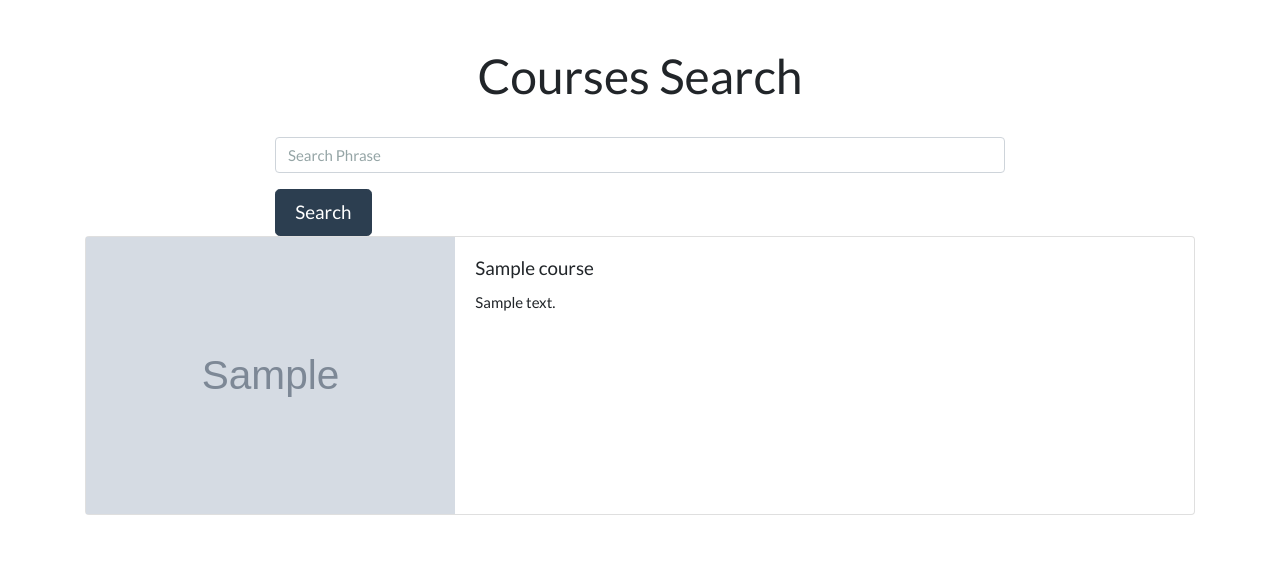
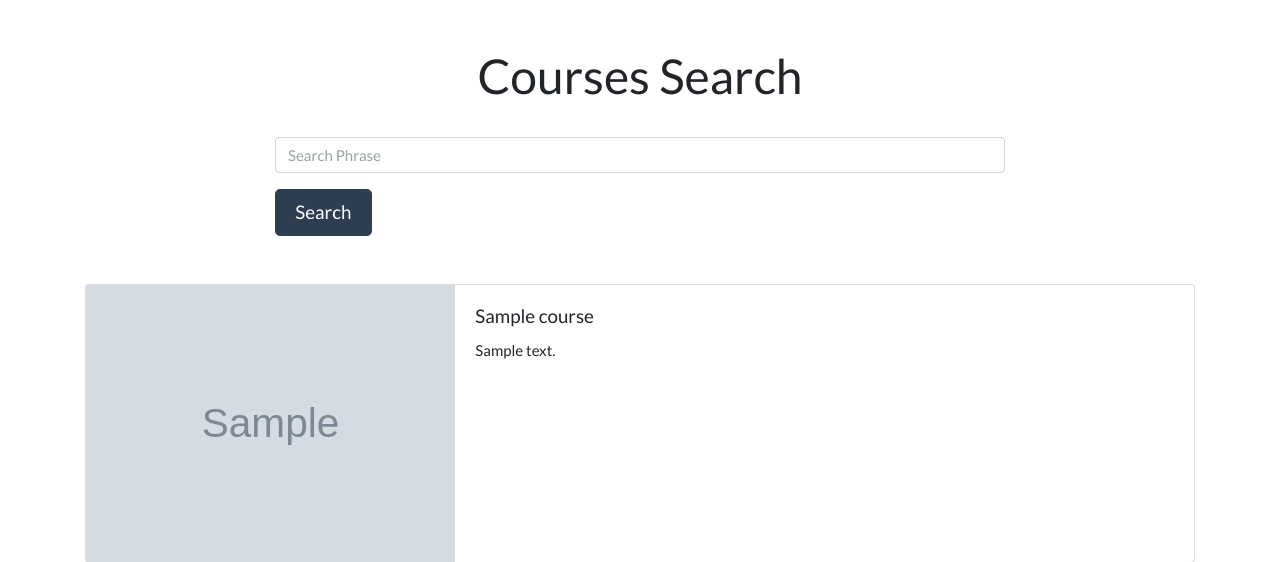
Before and after one commit to andreamartz/sb-29-capstone-1, a Flask app: template templates/courses/search.html in a window 1280 px wide. Shown: the part 71-633 px from the top of the page. Run offline with Flask 2, Linux system fonts and the light colour scheme; the template is opened without the code that fills it: values that come from a table or form of the project are taken from there, others are empty; tables that the repository leaves empty hold one stand-in row (values such as "Sample post"); grey boxes marked "Sample" are stand-in pictures; parts of the project's set-up code (start-up, migrations or seed data) failed here and were passed over.

Commit message:
Add margin below the search field and search button

```diff
--- a/templates/courses/search.html
+++ b/templates/courses/search.html
@@ -23,11 +23,11 @@ This page will show:
         {% for error in field.errors %}
         <span class="text-danger">{{ error }}</span>
         {% endfor %}
-        {{ field(placeholder=field.label.text, class="form-control") }}
+        {{ field(placeholder=field.label.text, class="form-control mb-3") }}
         {% endfor %}
       </div>
       <div class="row">
-        <div class="col-md-4 col-lg-2">
+        <div class="col-md-4 col-lg-2 mb-5">
           <button class="btn btn-primary btn-lg btn-block">Search</button>
         </div>
       </div>
```
